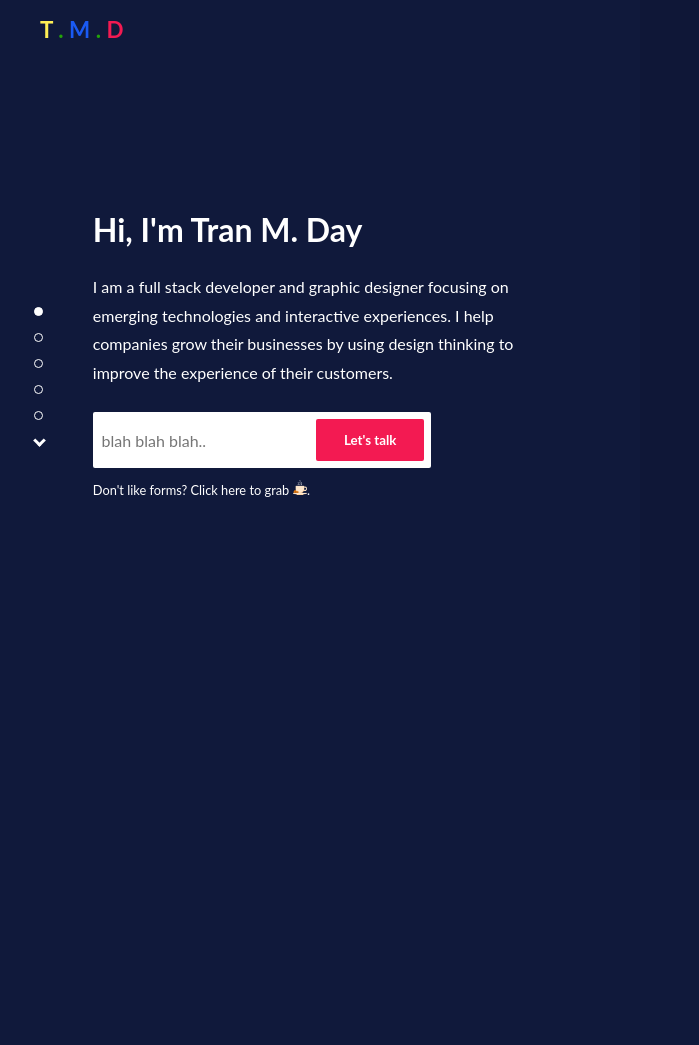
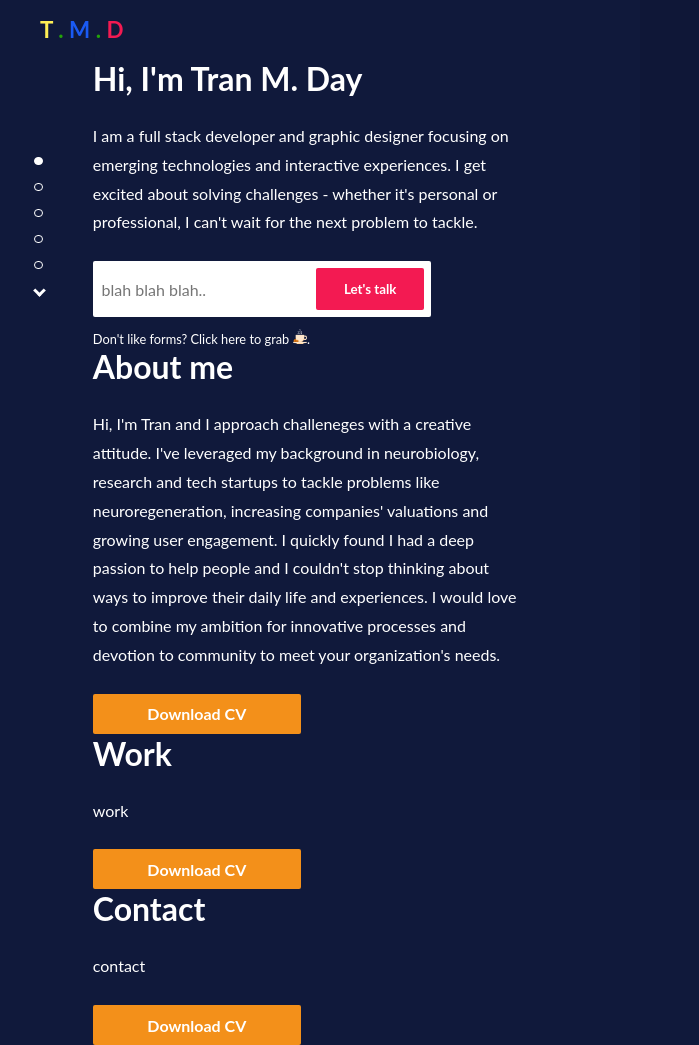
Before and after one commit to tday0501/personal-portfolio, a plain HTML site: page index.html in a window 1280 px wide. Shown: the full height of the page, 0-699 px from the left. Before the commit the page ends 800 px from the top, so only its background shows below. Drawn offline with Linux system fonts and the light colour scheme.

Commit message:
added left col content

```diff
--- a/index.css
+++ b/index.css
@@ -5,8 +5,12 @@
     --green: rgb(35, 163, 10);
     --blue: rgb(26, 90, 243);
     --red: rgb(243, 26, 82);
+    --dark-red: rgb(221, 20, 72);
+    --orange: rgb(243, 144, 26);
+    --dark-orange: rgb(215, 125, 18);
     --white: rgb(255, 255, 255);
     --black: rgb(0, 0, 0);
+    --color: rgb(0, 0, 0);
 }
 
 
@@ -69,7 +73,7 @@ body {
     margin: 0;
 }
 
-.introduction {
+.body-text {
     margin-bottom: 1.5rem;
 }
 
@@ -158,7 +162,7 @@ nav{
     margin-bottom: 1.5rem;
 }
 
-.introduction {
+.body-text {
     width: 90%;
     line-height: 1.8rem;
 }
@@ -198,7 +202,7 @@ nav{
 }
 
 .lets-talk:hover {
-    background-color: ;
+    background-color: var(--dark-red);
 }
 
 .coffee {
@@ -208,6 +212,22 @@ nav{
 
 .coffee-cup {
     width: 3%
+}
+
+.download {
+    border-radius: 2px;
+    font-weight: bold;
+    cursor: pointer;
+    border: none;
+    outline: none;
+    height: 2.5rem;
+    width: 13rem;
+    font-size: 1rem;
+    background-color: var(--orange);
+}
+
+.download:hover {
+    background-color: var(--dark-orange);
 }
 
 /* Right-col style */
--- a/index.html
+++ b/index.html
@@ -1,5 +1,6 @@
 <!DOCTYPE html>
 <html>
+
 <head>
     <meta charset="utf-8">
     <meta http-equiv="X-UA-Compatible" content="IE=edge">
@@ -9,6 +10,7 @@
     <link href="https://fonts.googleapis.com/css?family=Playfair+Display&display=swap" rel="stylesheet">
     <link rel="stylesheet" href="index.css">
 </head>
+
 <body>
     <div id="main-container">
         <div id="left-column">
@@ -21,11 +23,6 @@
                     <span class="d">D</span>
                 </a>
             </div>
-                <!--
-                <div id="pic">
-                    <img src="./assets/profile.png" class="image">
-                </div>
-                -->
             <div id="counter">
                 <div class="count hc"></div>
                 <div class="count"></div>
@@ -34,18 +31,54 @@
                 <div class="count"><i class="arrow-down"></i></div>
             </div>
             <div id="content-container">
+                <div id="home">
                     <div class="main-header">Hi, I'm Tran M. Day</div>
-                    <p class="introduction">
-                        I am a full stack developer and graphic designer focusing on emerging technologies and interactive experiences. I help companies grow their businesses by using design thinking to improve the experience of their customers.
+                    <p class="body-text">
+                        I am a full stack developer and graphic designer focusing on emerging technologies and
+                        interactive experiences. I get excited about solving challenges - whether it's personal or
+                        professional, I can't wait for the next problem to tackle.
                     </p>
                     <div id="cta">
                         <input type="text" class="message-input" placeholder="blah blah blah..">
-                        <button type="button"  class="lets-talk">
+                        <button type="button" class="lets-talk">
                             <span>Let's talk</span>
                         </button>
                     </div>
                     <div>
-                        <a href="https://calendly.com/tranmday" target="blank" class="coffee">Don't like forms? Click here to grab <img src="assets/coffee.png" class="coffee-cup">.</a>
+                        <a href="https://calendly.com/tranmday" target="blank" class="coffee">Don't like forms? Click
+                            here to grab <img src="assets/coffee.png" class="coffee-cup">.</a>
+                    </div>
+                </div>
+                <div id="work">
+                    <div class="main-header">About me</div>
+                    <p class="body-text">
+                        Hi, I'm Tran and I approach challeneges with a creative attitude. I've leveraged my background in
+                        neurobiology, research and tech startups to tackle problems like neuroregeneration, increasing
+                        companies' valuations and growing user engagement. I quickly found I had a deep passion to help people and
+                        I couldn't stop thinking about ways to improve their daily life and experiences. I would love to combine my
+                        ambition for innovative processes and devotion to community to meet your organization's needs.
+                    </p>
+                    <button type="button" class="download">
+                        <span>Download CV</span>
+                    </button>
+                </div>
+                <div id="work">
+                    <div class="main-header">Work</div>
+                    <p class="body-text">
+                        work
+                    </p>
+                    <button type="button" class="download">
+                        <span>Download CV</span>
+                    </button>
+                </div>
+                <div id="contact">
+                    <div class="main-header">Contact</div>
+                    <p class="body-text">
+                        contact
+                    </p>
+                    <button type="button" class="download">
+                        <span>Download CV</span>
+                    </button>
                 </div>
             </div>
         </div>
@@ -70,6 +103,5 @@
                 <img src="assets/resume.pdf"
             </div>
         </div>
-        </div>
     </body>
 </html>
```
Lines whose indentation alone changed are shown as unchanged.
